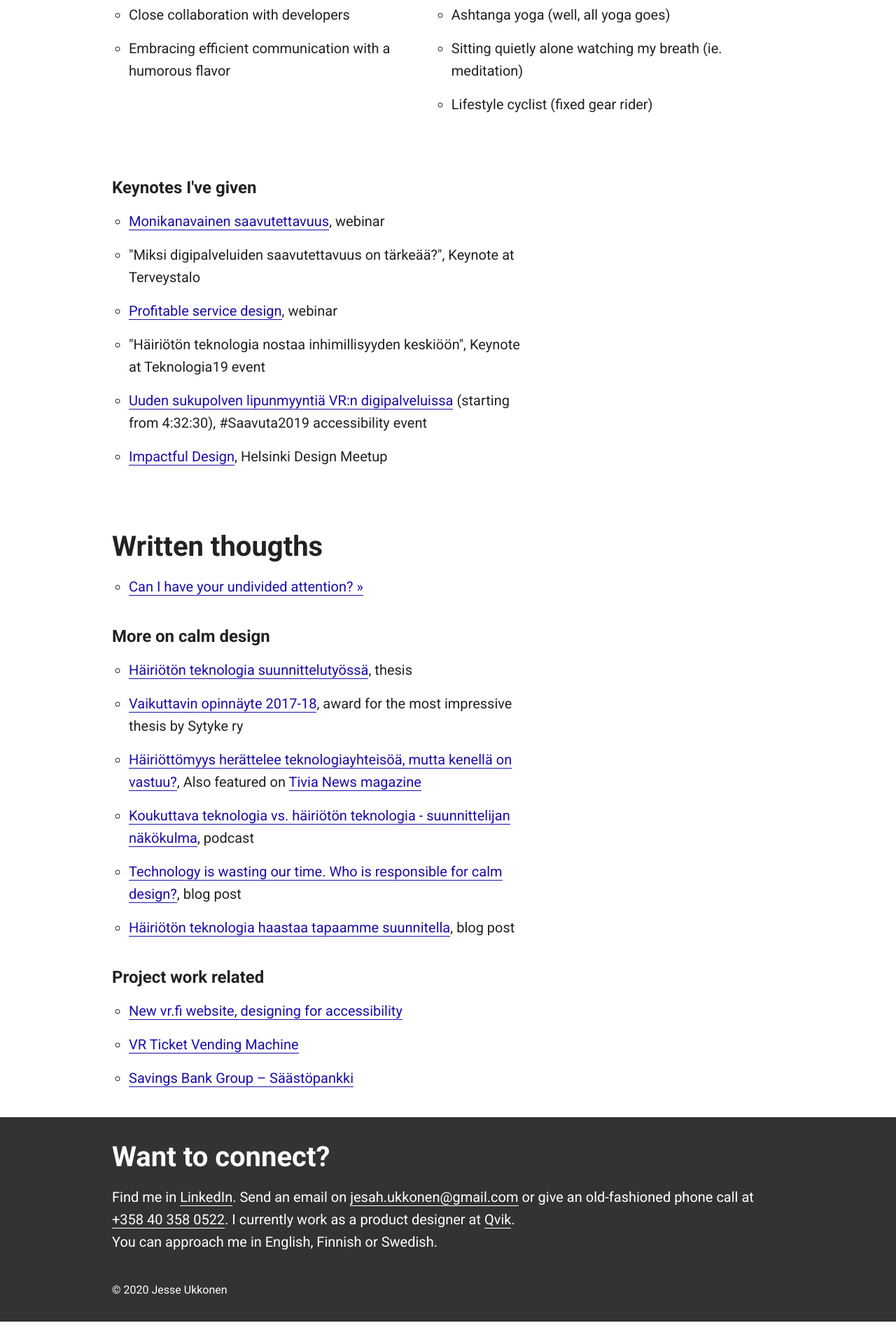
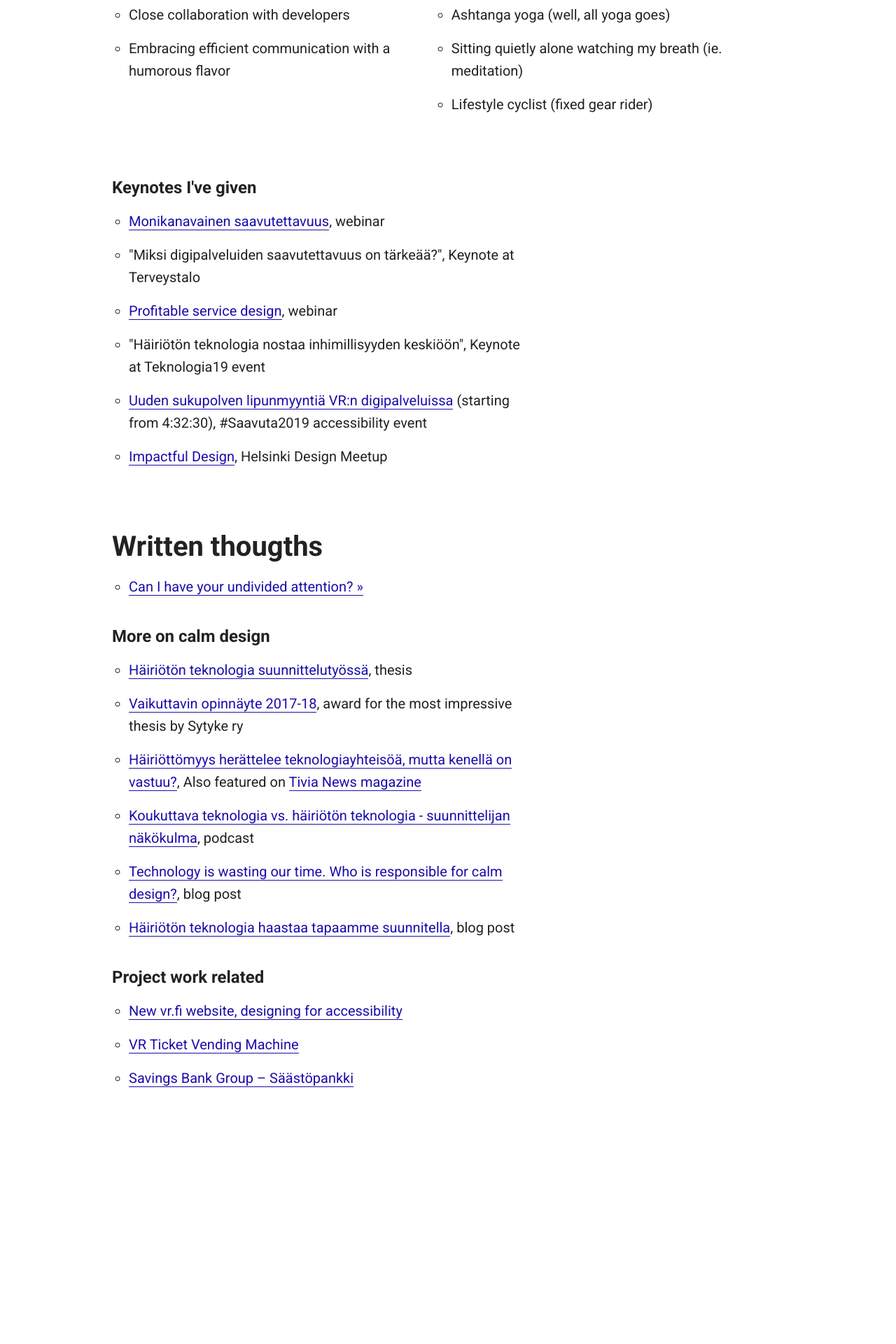
Before and after one commit to jesseu/jesseu.github.io, a Jekyll site: the page built from index.html, in a window 1280 px wide. Shown: the part 1186-3106 px from the top of the page at 70% size. Built offline with Jekyll 4.4.1, drawn with Linux system fonts in a browser that asks for light colours; before the commit the page ends 3074 px from its top, so only the background shows below that.

Commit message:
Update default.html

```diff
--- a/_layouts/default.html
+++ b/_layouts/default.html
@@ -35,13 +35,15 @@
     </div><!-- /.container -->
 
     <footer class= "footer">
-      <div class="container footer-content">
-        <h2><a id="connect"></a>Want to connect?</h2>
-        <p>Find me in <a class="link-dark-bg" href="https://www.linkedin.com/in/jesseukkonen/" target="_blank">LinkedIn</a>. Send an email on <a class="link-dark-bg" href="javascript:alert('JavaScript')" onclick="this.href=atob('bWFpbHRvOmplc2FoLnVra29uZW4lNDBnbWFpbC5jb20='); return true" target="_blank">jesah.ukkonen@gmail.com</a> or give an old-fashioned phone call at <a class="link-dark-bg" href="tel:+358403580522">+358 40 358 0522</a>. I currently work as a product designer at <a class="link-dark-bg" href="https://qvik.com/" target="_blank">Qvik</a>. <br>You can approach me in English, Finnish or Swedish.</p>
+      <div class="eight columns">
+        <div class="container footer-content">
+          <h2><a id="connect"></a>Want to connect?</h2>
+          <p>Find me in <a class="link-dark-bg" href="https://www.linkedin.com/in/jesseukkonen/" target="_blank">LinkedIn</a>. Send an email on <a class="link-dark-bg" href="javascript:alert('JavaScript')" onclick="this.href=atob('bWFpbHRvOmplc2FoLnVra29uZW4lNDBnbWFpbC5jb20='); return true" target="_blank">jesah.ukkonen@gmail.com</a> or give an old-fashioned phone call at <a class="link-dark-bg" href="tel:+358403580522">+358 40 358 0522</a>. I currently work as a product designer at <a class="link-dark-bg" href="https://qvik.com/" target="_blank">Qvik</a>. <br>You can approach me in English, Finnish or Swedish.</p>
 
-        <p style="margin-bottom:0; font-size:1rem;">&copy; <script type="text/javascript">document.write(new Date().getFullYear());
-          </script> Jesse Ukkonen</p>
+          <p style="margin-bottom:0; font-size:1rem;">&copy; <script type="text/javascript">document.write(new Date().getFullYear());
+            </script> Jesse Ukkonen</p>
       </div>
+     </div>
     </footer>
 
    </body>
```
